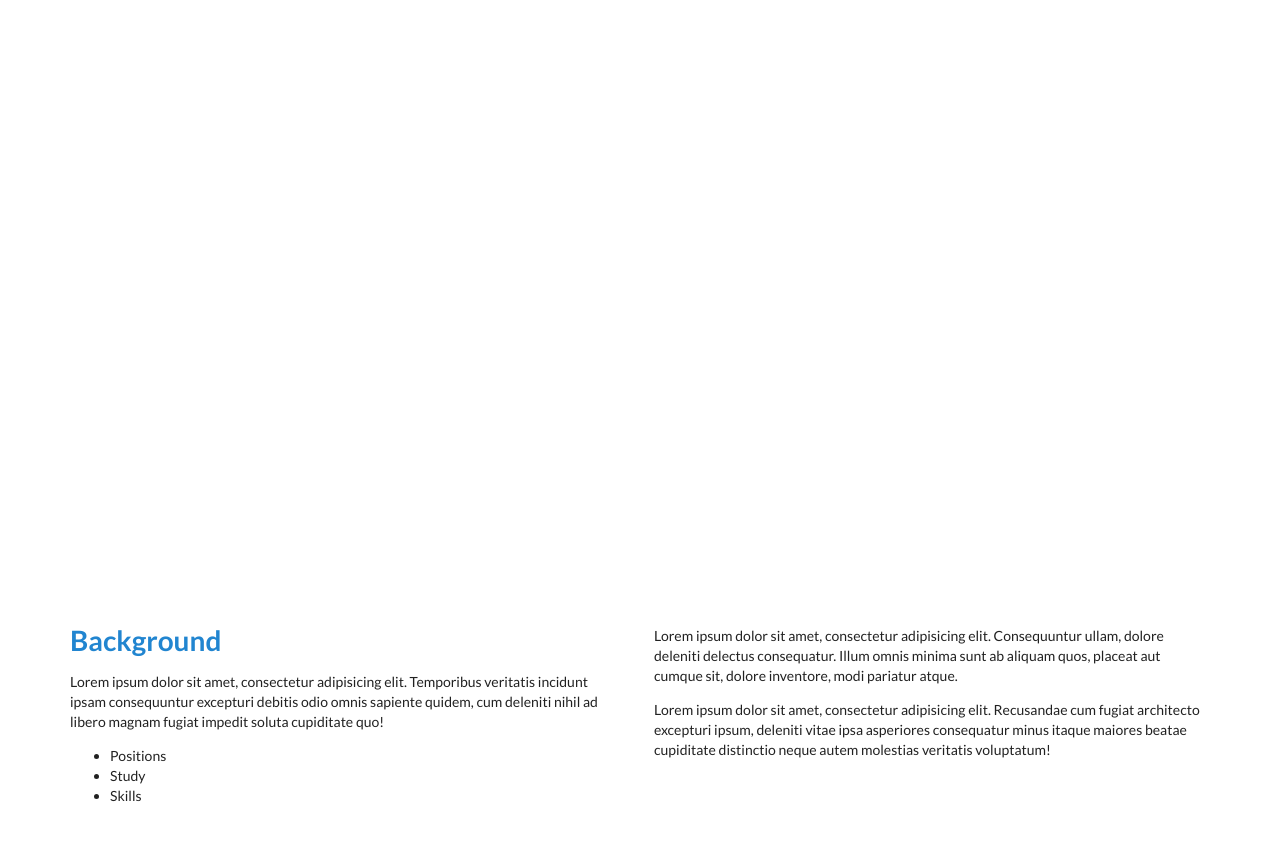
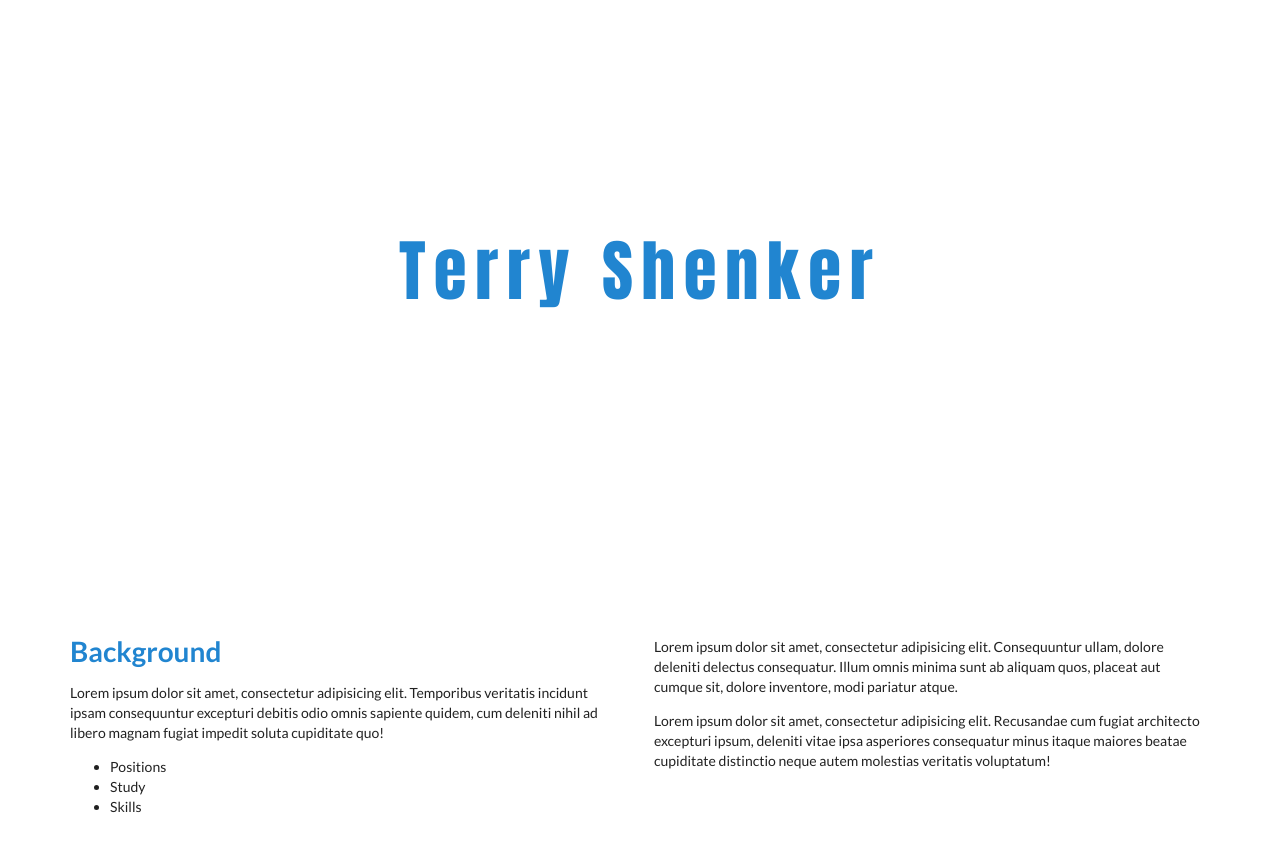
Before and after one commit to Tezza1/final_portfolio, a plain HTML site: page index.html in a window 1280 px wide. Shown: the part 52-900 px from the top of the page. Drawn offline with nearby package versions, Linux system fonts and the light colour scheme.

```diff
--- a/index.html
+++ b/index.html
@@ -26,7 +26,7 @@
 
     <div class="ui container">
         <div>
-            <h1 class="ui large header center aligned" id="page-header"><span id="blur">Portfolio for</span> <br /><span id="focus-header">Terry Shenker</span></h1>
+            <h1 class="ui large header center aligned" id="page-header"><span id="blur">Portfolio for</span> <br /><span id="focus-header" class="ui blue header">Terry Shenker</span></h1>
         </div>
     </div>
 
```
